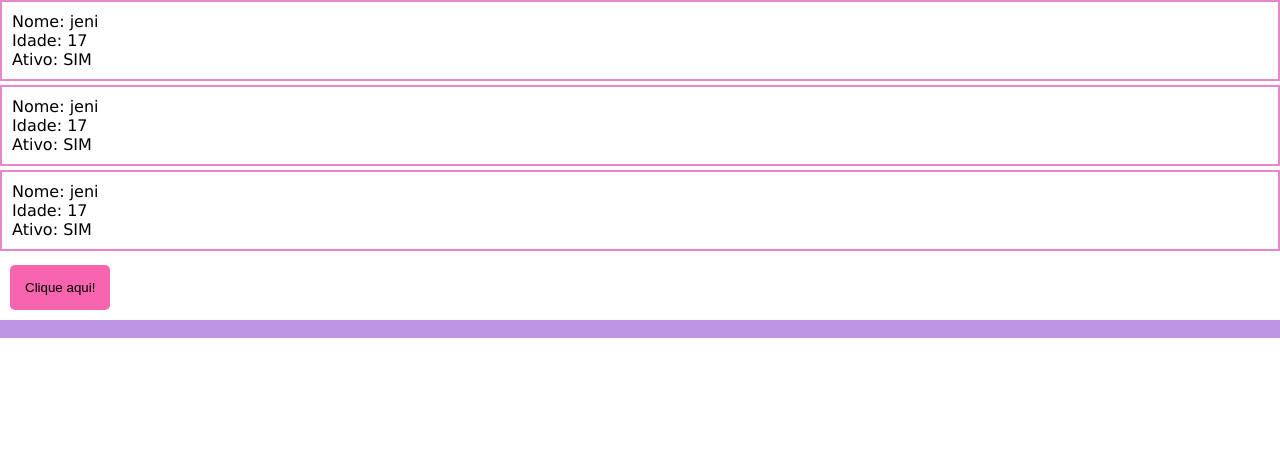
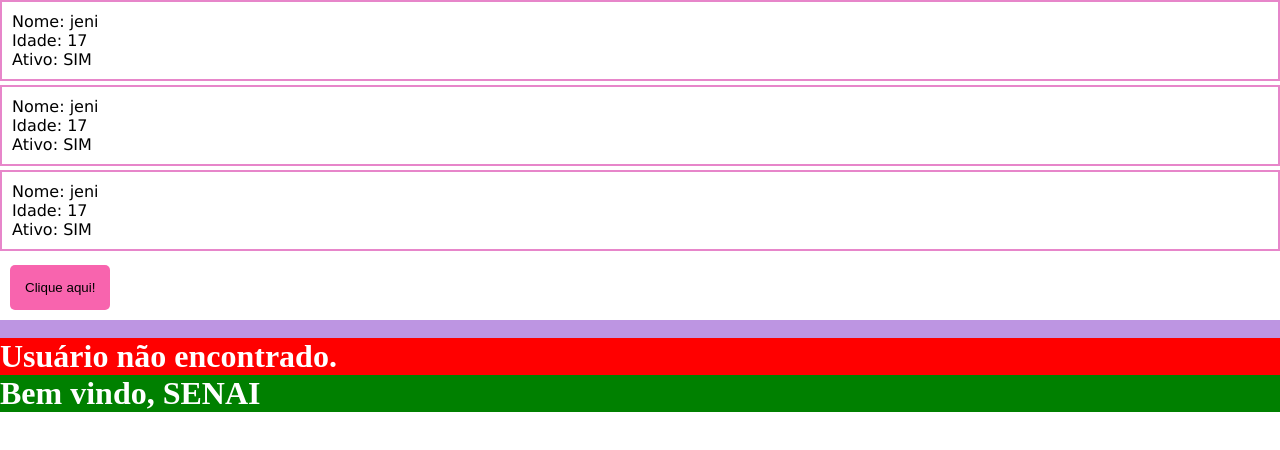
Before and after one commit to jenifer-goncalves/estudos_react, a React (Vite) app: page / in a window 1280 px wide. Shown: the top 450 px of the page. Built offline with nearby package versions, Linux system fonts and the light colour scheme.

Commit message:
ADD: Mudanças no if e App

```diff
--- a/src/components/MensagemUsuario/MsgUsuario.jsx
+++ b/src/components/MensagemUsuario/MsgUsuario.jsx
@@ -1,7 +1,11 @@
 import styles from "./MsgUsuario.module.css"
 
 function MsgUsuario({autenticado=false, nomeUsuario}){
-    autenticado ? "Bem vindo!" + nomeUsuario : "Usuário não encontrado"
+
+    return(autenticado ? <h1 className = {styles.autenticado}>Bem vindo, {nomeUsuario}</h1>:
+        <h1 className = {styles['nao-autenticado']}>Usuário não encontrado.</h1>);
+
+
 
 }
 
--- a/src/components/MensagemUsuario/MsgUsuario.module.css
+++ b/src/components/MensagemUsuario/MsgUsuario.module.css
@@ -0,0 +1,9 @@
+.autenticado{
+    background-color: green;
+    color: white;
+}
+
+.nao-autenticado{
+    background-color: red;
+    color: white;
+}
```
